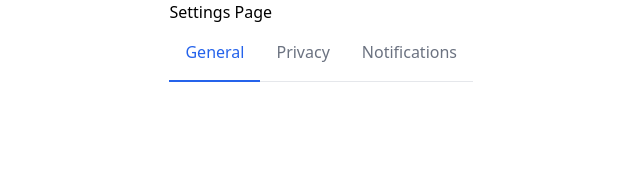
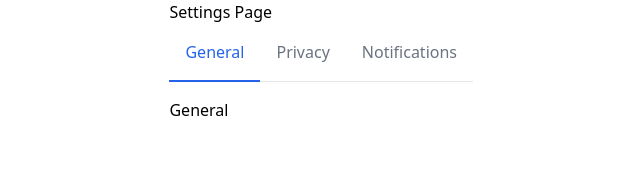
Before and after one commit to LJacobDev/vue-3-in-action-projects, a Vue app in the folder p05-settings-page/: page / in a window 1280 px wide. Shown: the top 188 px of the page, without its empty margins (151-791 px from the left). Built offline with nearby package versions, Linux system fonts and the light colour scheme; the HTML template or start-up script is replaced by a standard one.

Commit message:
Make nav tabs able to change which settings component is being shown in main section

```diff
--- a/p05-settings-page/src/App.vue
+++ b/p05-settings-page/src/App.vue
@@ -1,22 +1,32 @@
 <script setup lang="ts">
 import TabLink from '@/components/TabLink.vue';
 import type { Tab, TabKey } from '@/types';
-import { ref } from 'vue';
+import { ref, computed } from 'vue';
+import GeneralSettings from './components/GeneralSettings.vue';
+import PrivacySettings from './components/PrivacySettings.vue';
+import NotificationSettings from './components/NotificationSettings.vue';
 
 const currentTab = ref<TabKey>('General');
+
+const currentTabComponent = computed(
+  () => tabs.find((tab) => tab.key === currentTab.value)?.component,
+);
 
 const tabs: Tab[] = [
   {
     key: 'General',
     display: 'General',
+    component: GeneralSettings,
   },
   {
     key: 'Privacy',
     display: 'Privacy',
+    component: PrivacySettings,
   },
   {
     key: 'Notifications',
     display: 'Notifications',
+    component: NotificationSettings,
   },
 ];
 </script>
@@ -27,12 +37,10 @@ const tabs: Tab[] = [
     <nav class="font-medium text-center text-gray-500 border-b border-gray-200 mb-4">
       <ul class="flex flex-wrap -mb-px">
         <li v-for="tab in tabs" :key="tab.key">
-          <TabLink
-          :current-tab="currentTab"
-          :tab="tab"
-          @click="currentTab = tab.key" />
+          <TabLink :current-tab="currentTab" :tab="tab" @click="currentTab = tab.key" />
         </li>
       </ul>
     </nav>
+    <component :is="currentTabComponent" />
   </main>
 </template>
--- /dev/null
+++ b/p05-settings-page/src/components/GeneralSettings.vue
@@ -0,0 +1,3 @@
+<template>
+    <div>General</div>
+</template>
--- /dev/null
+++ b/p05-settings-page/src/components/NotificationSettings.vue
@@ -0,0 +1,3 @@
+<template>
+    <div>Notification</div>
+</template>
--- /dev/null
+++ b/p05-settings-page/src/components/PrivacySettings.vue
@@ -0,0 +1,3 @@
+<template>
+    <div>Privacy</div>
+</template>
--- a/p05-settings-page/src/types.ts
+++ b/p05-settings-page/src/types.ts
@@ -1,6 +1,9 @@
+import type { Component } from "vue";
+
 export type TabKey = 'General' | 'Notifications' | 'Privacy';
 
 export interface Tab {
     key: TabKey;
     display: string;
+    component: Component;
 }
```
